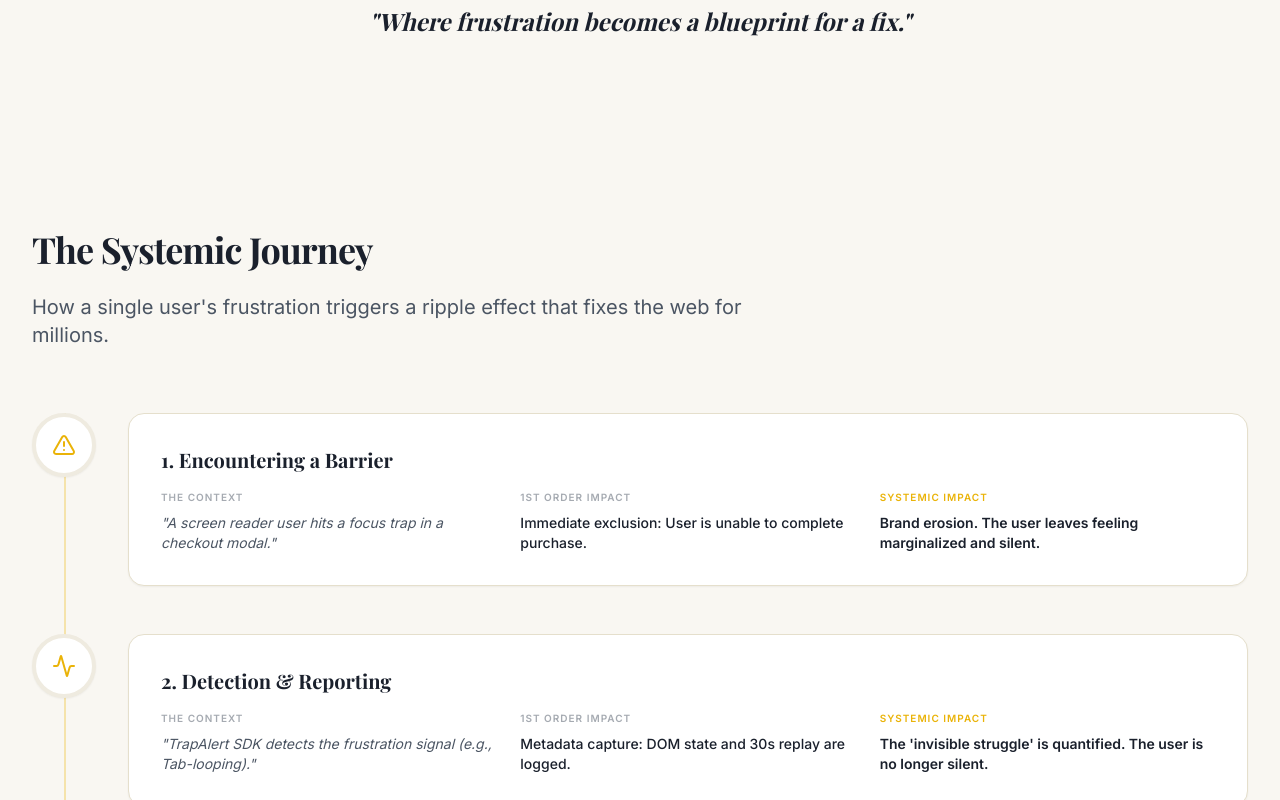
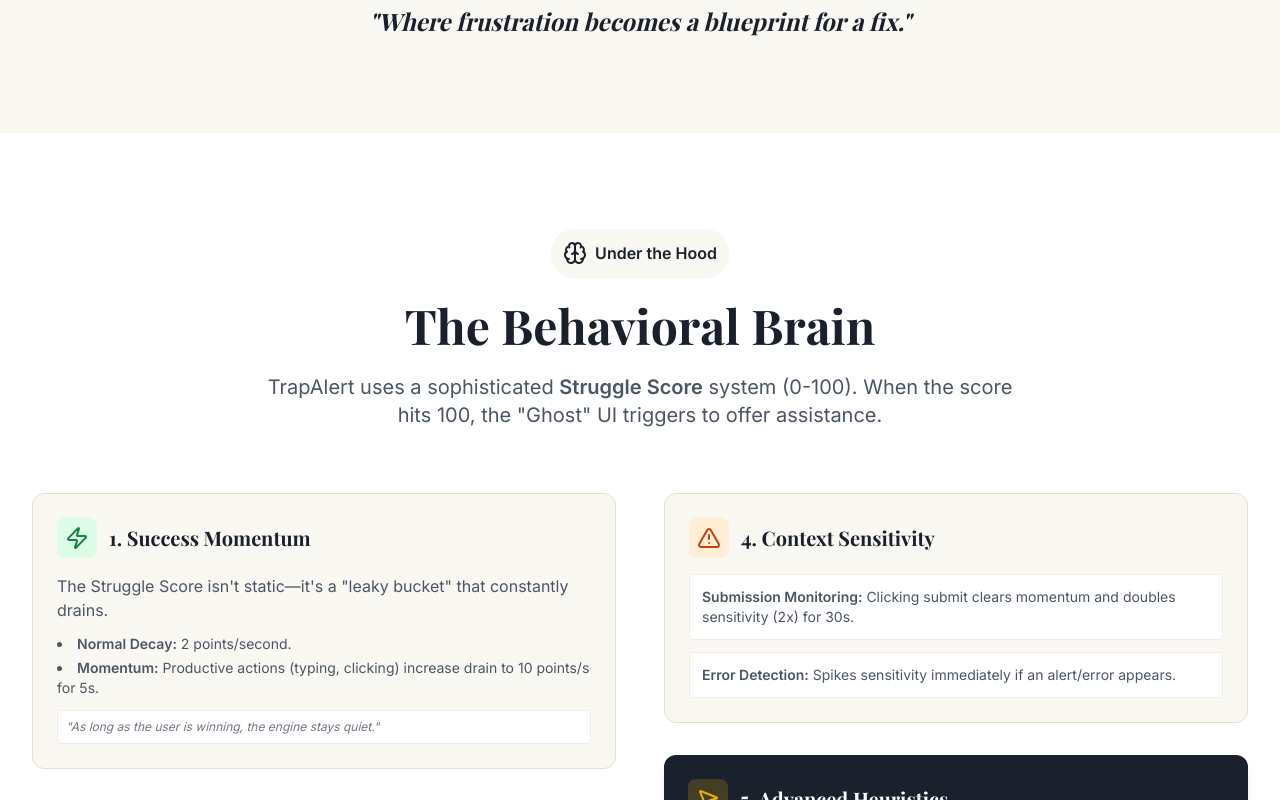
Before and after one commit to yassinsws/trapalert-presentation, a React (Vite) app: page / in a window 1280 px wide. Shown: the part 3460-4260 px from the top of the page. Built offline with nearby package versions, Linux system fonts and the light colour scheme.

Commit message:
Fix App.tsx: Remove Team component, Restore HowItWorks component

```diff
--- a/App.tsx
+++ b/App.tsx
@@ -4,11 +4,11 @@ import Navbar from './components/Navbar';
 import Hero from './components/Hero';
 import Problem from './components/Problem';
 import Solution from './components/Solution';
+import HowItWorks from './components/HowItWorks';
 import Demo from './components/Demo';
 import SystemicJourney from './components/SystemicJourney';
 import Impact from './components/Impact';
 import Reflection from './components/Reflection';
-import Team from './components/Team';
 import Appendix from './components/Appendix';
 
 function App() {
@@ -19,11 +19,11 @@ function App() {
         <Hero />
         <Problem />
         <Solution />
+        <HowItWorks />
         <SystemicJourney />
         <Reflection />
         <Demo />
         <Impact />
-        <Team />
         <Appendix />
       </main>
     </div>
```
